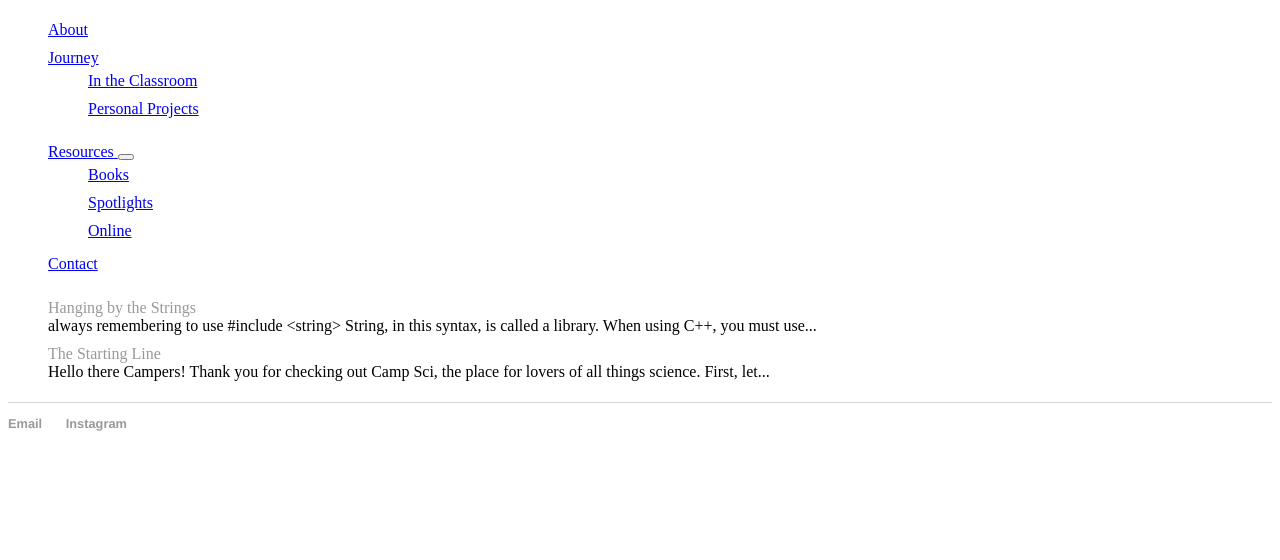
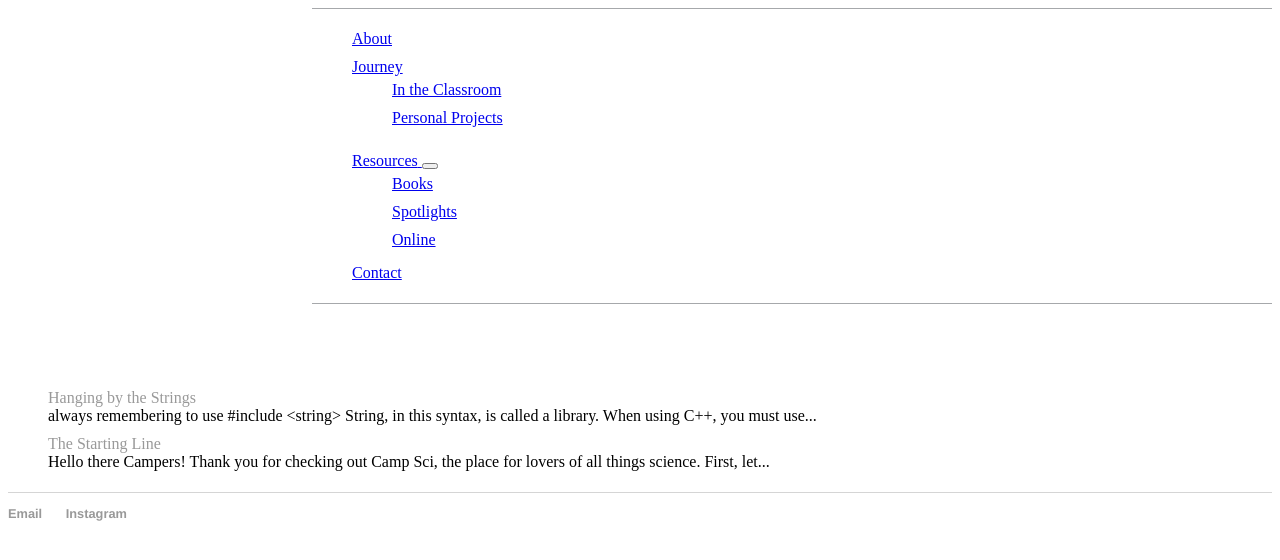
Before and after one commit to campsci/campsci.github.io, a Jekyll site: the page built from home/home.html, in a window 1280 px wide. Shown: the top 560 px of the page. Built offline with Jekyll 4.4.1, drawn with Linux system fonts in a browser that asks for light colours.

Commit message:
Update main.css

```diff
--- a/css/main.css
+++ b/css/main.css
@@ -8,6 +8,16 @@
   text-transform: uppercase;
 }
 
+.nav-primary {
+	background: #fff;
+	border-top: 1px solid #A6A8AB;
+        border-bottom: 1px solid #A6A8AB;
+	margin: 0 0 80px auto;
+	max-width: 960px;
+	padding: 0;
+	z-index: -9999;
+}
+
 .navigation ul {
   padding: 0;
   list-style: none;
@@ -15,7 +25,7 @@
 }
 
 .navigation li {
-  display: inline-block;
+  display: block;
   text-shadow: 0px 2px 4px rgba(34, 62, 66, .75);
 }
 
```
